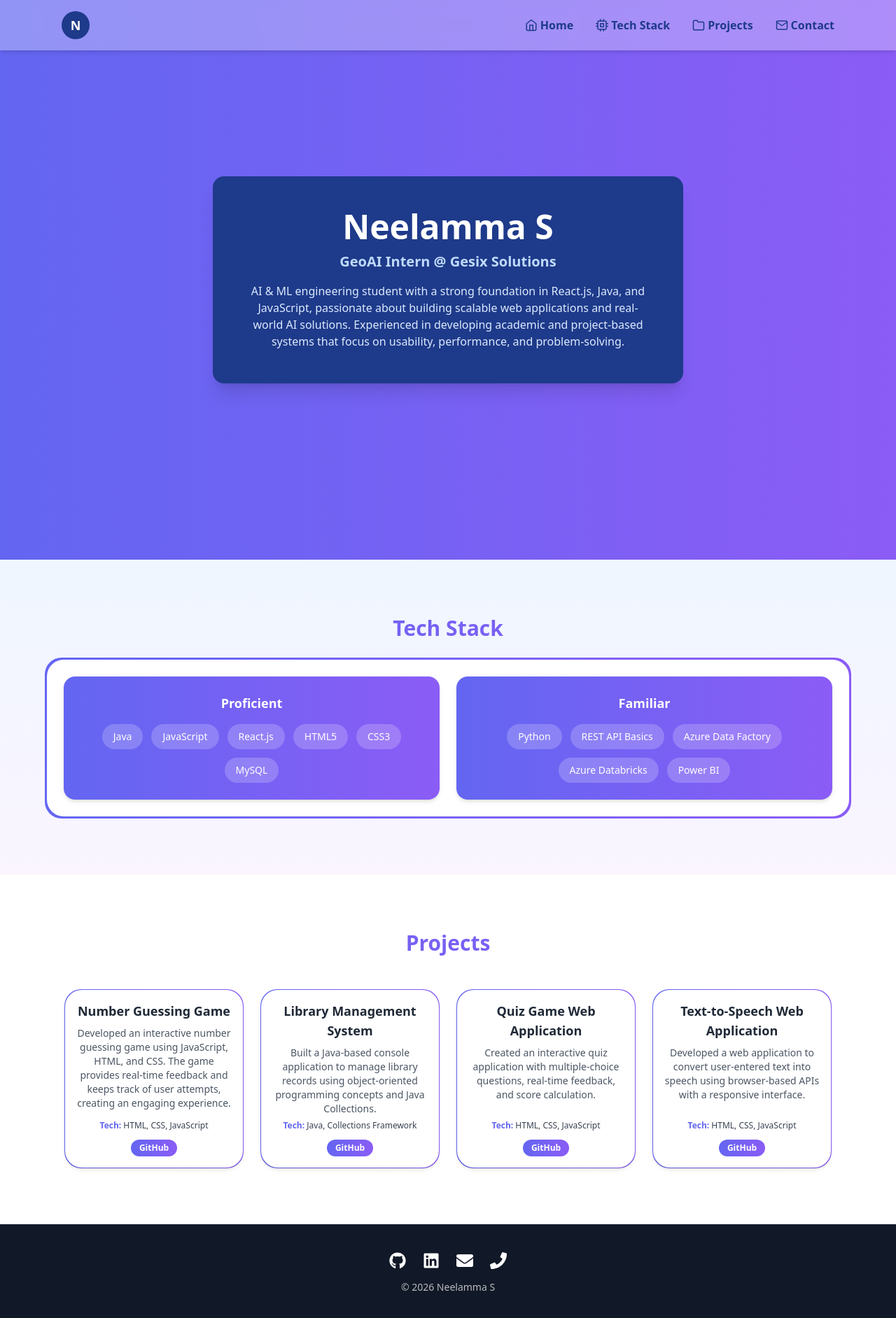
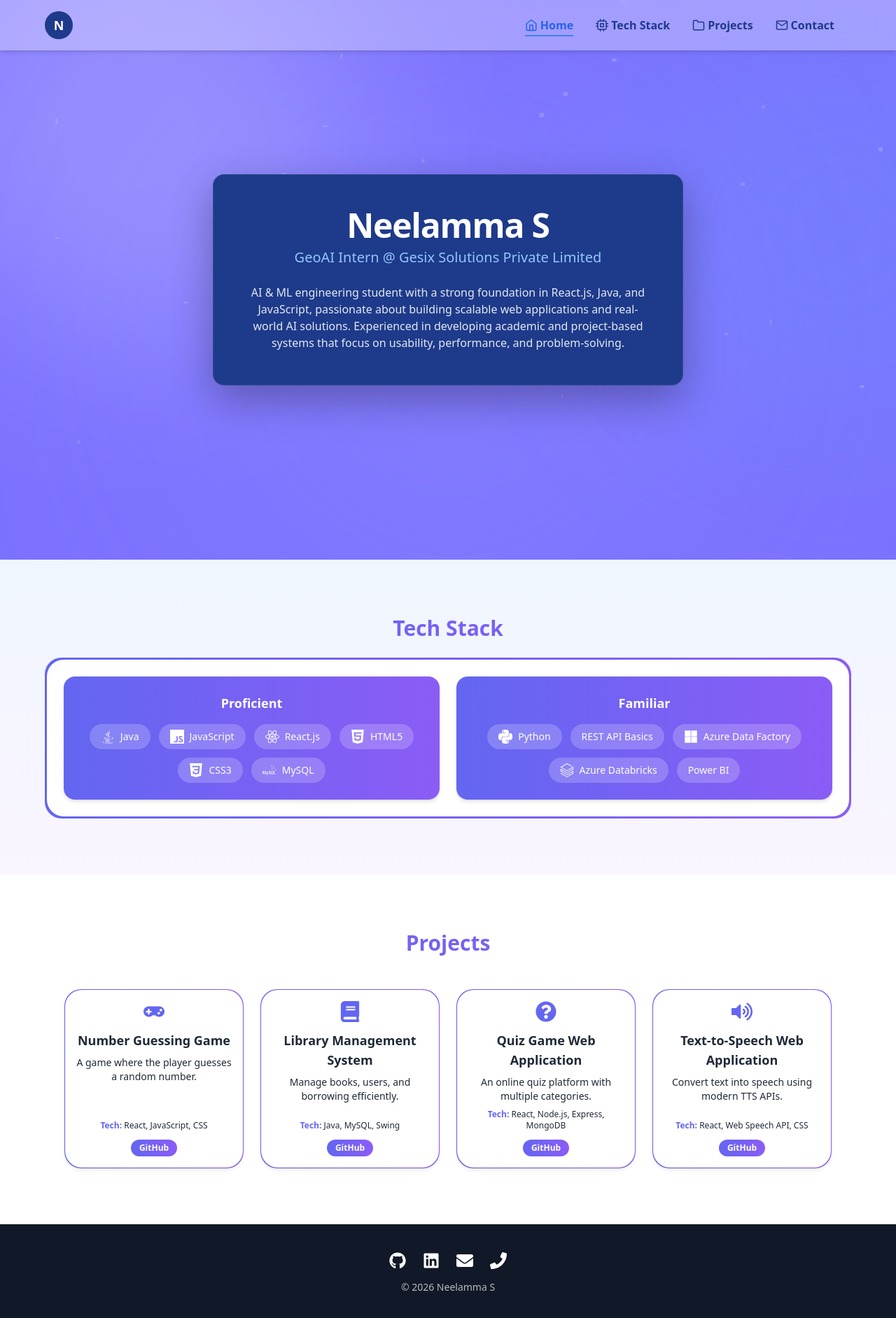
Before and after one commit to Neelamma-S/personal-portfolio, a React (Create React App) app: page / in a window 1280 px wide. Shown: the top 1884 px of the page at 70% size. Built offline with nearby package versions, Linux system fonts and the light colour scheme.

Commit message:
Final portfolio update and cleanup for Gesix Solutions internship

```diff
--- a/src/components/Hero.jsx
+++ b/src/components/Hero.jsx
@@ -2,25 +2,81 @@ const Hero = () => {
   return (
     <section
       id="home"
-      className="min-h-screen flex items-center justify-center bg-gradient-to-r from-primary to-secondary px-6"
+      className="relative min-h-screen flex items-center justify-center px-6 overflow-hidden
+                 bg-[#7c72ff]"
     >
-      {/* Card */}
-      <div className="bg-blue-900 text-white rounded-2xl shadow-xl p-8 md:p-12 max-w-2xl text-center">
-        <h1 className="text-3xl md:text-5xl font-bold mb-3">
+      {/* --- BIGGER BACKGROUND ANIMATIONS --- */}
+      <div className="absolute inset-0 z-0">
+
+        {/* Massive Animated Blobs for deep background coverage */}
+        <div className="absolute -top-[10%] -left-[10%] w-[600px] h-[600px] bg-white/20 rounded-full blur-[120px] animate-blob-giant" />
+        <div className="absolute top-[20%] -right-[5%] w-[500px] h-[500px] bg-blue-400/20 rounded-full blur-[100px] animate-blob-giant animation-delay-2000" />
+        <div className="absolute -bottom-[10%] left-[20%] w-[700px] h-[700px] bg-indigo-300/15 rounded-full blur-[130px] animate-blob-giant animation-delay-4000" />
+
+        {/* Dense Particle Field (Representing AI Nodes) */}
+        <div className="absolute inset-0">
+          {[...Array(40)].map((_, i) => (
+            <div
+              key={i}
+              className="absolute bg-white/30 rounded-full animate-float-up"
+              style={{
+                width: Math.random() * 6 + 2 + 'px', // Bigger particles
+                height: Math.random() * 6 + 2 + 'px',
+                top: Math.random() * 100 + '%',
+                left: Math.random() * 100 + '%',
+                animationDuration: Math.random() * 8 + 7 + 's', // Faster, more active motion
+                animationDelay: Math.random() * 5 + 's',
+                opacity: Math.random() * 0.5 + 0.2,
+              }}
+            />
+          ))}
+        </div>
+      </div>
+
+      {/* --- BOX CONTENT (Exact same structure & colors) --- */}
+      <div
+        className="relative z-10 bg-[#1e3a8a] text-white rounded-2xl shadow-[0_20px_60px_rgba(0,0,0,0.3)]
+                   p-8 md:p-12 max-w-2xl text-center border border-white/10
+                   transition-all duration-500 hover:scale-[1.02]"
+      >
+        <h1 className="text-3xl md:text-5xl font-bold mb-2 tracking-tight">
           Neelamma S
         </h1>
 
-        <p className="text-lg md:text-xl font-semibold text-blue-200 mb-4">
-          GeoAI Intern @ Gesix Solutions
+        <p className="text-lg md:text-xl font-medium text-blue-300 mb-6">
+          GeoAI Intern @ Gesix Solutions Private Limited
         </p>
 
-        <p className="text-sm md:text-base text-blue-100 leading-relaxed">
+        <p className="text-sm md:text-base text-slate-200 leading-relaxed font-normal">
           AI & ML engineering student with a strong foundation in React.js, Java, and JavaScript,
-passionate about building scalable web applications and real-world AI solutions.
-Experienced in developing academic and project-based systems that focus on usability,
-performance, and problem-solving.
+          passionate about building scalable web applications and real-world AI solutions.
+          Experienced in developing academic and project-based systems that focus on usability,
+          performance, and problem-solving.
         </p>
       </div>
+
+      {/* --- BIGGER & FASTER ANIMATION STYLES --- */}
+      <style jsx>{`
+        @keyframes blob-giant {
+          0%, 100% { transform: translate(0, 0) scale(1); }
+          33% { transform: translate(100px, -80px) scale(1.2); }
+          66% { transform: translate(-80px, 40px) scale(0.8); }
+        }
+        @keyframes float-up {
+          0% { transform: translateY(10vh) translateX(0); opacity: 0; }
+          20% { opacity: 0.6; }
+          80% { opacity: 0.6; }
+          100% { transform: translateY(-100vh) translateX(20px); opacity: 0; }
+        }
+        .animate-blob-giant {
+          animation: blob-giant 12s infinite ease-in-out alternate;
+        }
+        .animate-float-up {
+          animation: float-up linear infinite;
+        }
+        .animation-delay-2000 { animation-delay: 2s; }
+        .animation-delay-4000 { animation-delay: 4s; }
+      `}</style>
     </section>
   );
 };
--- a/src/components/Navbar.jsx
+++ b/src/components/Navbar.jsx
@@ -1,54 +1,91 @@
 import { FiHome, FiCpu, FiFolder, FiMail, FiMenu, FiX } from "react-icons/fi";
-import { useState } from "react";
+import { useState, useEffect } from "react";
+
+// ✅ Define menuItems outside the component
+const menuItems = [
+  { name: "Home", slug: "home", icon: <FiHome size={18} /> },
+  { name: "Tech Stack", slug: "tech-stack", icon: <FiCpu size={18} /> },
+  { name: "Projects", slug: "projects", icon: <FiFolder size={18} /> },
+  { name: "Contact", slug: "contact", icon: <FiMail size={18} /> },
+];
 
 const Navbar = () => {
   const [isOpen, setIsOpen] = useState(false);
+  const [activeSection, setActiveSection] = useState("home");
 
-  const menuItems = [
-    { name: "Home", icon: <FiHome size={18} /> },
-    { name: "Tech Stack", icon: <FiCpu size={18} /> },
-    { name: "Projects", icon: <FiFolder size={18} /> },
-    { name: "Contact", icon: <FiMail size={18} /> },
-  ];
+  useEffect(() => {
+    const handleScroll = () => {
+      const scrollPos = window.scrollY + 120;
+
+      menuItems.forEach((item) => {
+        const section = document.getElementById(item.slug);
+        if (
+          section &&
+          section.offsetTop <= scrollPos &&
+          section.offsetTop + section.offsetHeight > scrollPos
+        ) {
+          setActiveSection(item.slug);
+        }
+      });
+    };
+
+    window.addEventListener("scroll", handleScroll);
+    return () => window.removeEventListener("scroll", handleScroll);
+  }, []);
 
   return (
-    <nav className="fixed w-full z-50 bg-white/30 backdrop-blur-md shadow-md">
-      <div className="max-w-6xl mx-auto flex justify-between items-center py-4 px-6">
+    <nav
+      className="fixed w-full z-50 bg-white/30 backdrop-blur-md shadow-md"
+      role="navigation"
+      aria-label="Main navigation"
+    >
+      <div className="max-w-6xl mx-auto flex items-center justify-between py-4 px-6">
 
-        {/* Left: Profile Avatar with Initial */}
-        <div className="w-10 h-10 rounded-full bg-blue-900 text-white flex items-center justify-center font-bold text-lg">
+        {/* Left: Profile Avatar (shifted left) */}
+        <div
+          className="w-10 h-10 rounded-full bg-blue-900 text-white flex items-center justify-center font-bold text-lg
+                     md:-ml-6"
+          aria-label="Profile avatar for Neelamma S"
+        >
           N
         </div>
 
-        {/* Hamburger Toggle (Mobile Only) */}
+        {/* Hamburger Toggle */}
         <button
           className="md:hidden text-blue-900"
           onClick={() => setIsOpen(!isOpen)}
+          aria-label={isOpen ? "Close menu" : "Open menu"}
+          aria-expanded={isOpen}
+          aria-controls="primary-menu"
         >
           {isOpen ? <FiX size={24} /> : <FiMenu size={24} />}
         </button>
 
-        {/* Right: Menu Items */}
+        {/* Menu Items */}
         <ul
-          className={`flex gap-8 md:flex md:static absolute md:bg-transparent bg-white/90
-                      md:w-auto w-full left-0 md:top-auto top-16 md:flex-row flex-col
-                      items-center md:items-center transition-all duration-300
-                      ${isOpen ? "block" : "hidden md:flex"}`}
+          id="primary-menu"
+          className={`flex gap-8 md:static absolute md:bg-transparent bg-white/90 md:w-auto w-full left-0 top-16
+            md:flex-row flex-col items-center transition-all duration-300
+            ${isOpen ? "block" : "hidden md:flex"}`}
         >
           {menuItems.map((item) => (
-            <li key={item.name}>
+            <li key={item.slug}>
               <a
-                href={`#${item.name.toLowerCase().replace(" ", "")}`}
-                className="flex items-center gap-1 relative text-blue-900 font-semibold transition-all duration-300
-                           after:content-[''] after:absolute after:-bottom-1 after:left-0
-                           after:w-0 after:h-0.5 after:bg-blue-500 hover:after:w-full"
+                href={`#${item.slug}`}
+                className={`flex items-center gap-1 relative font-semibold transition-all duration-300
+                  after:content-[''] after:absolute after:-bottom-1 after:left-0 after:w-0 after:h-0.5 after:bg-blue-500
+                  hover:after:w-full ${
+                    activeSection === item.slug
+                      ? "text-blue-600 after:w-full"
+                      : "text-blue-900"
+                  }`}
               >
-                {item.icon}
-                {item.name}
+                {item.icon} {item.name}
               </a>
             </li>
           ))}
         </ul>
+
       </div>
     </nav>
   );
--- a/src/components/Projects.jsx
+++ b/src/components/Projects.jsx
@@ -1,69 +1,59 @@
-// Projects.jsx
-const projects = [
-  {
-    title: "Number Guessing Game",
-    description:
-      "Developed an interactive number guessing game using JavaScript, HTML, and CSS. The game provides real-time feedback and keeps track of user attempts, creating an engaging experience.",
-    tech: "HTML, CSS, JavaScript",
-    github: "https://github.com/Neelamma-S/NumberGuessingGame",
-  },
-  {
-    title: "Library Management System",
-    description: "Built a Java-based console application to manage library records using object-oriented programming concepts and Java Collections.",
-    tech: "Java, Collections Framework",
-    github: "https://github.com/Neelamma-S/LibraryManagementSystem"
-  },
-  {
-    title: "Quiz Game Web Application",
-    description: "Created an interactive quiz application with multiple-choice questions, real-time feedback, and score calculation.",
-    tech: "HTML, CSS, JavaScript",
-    github: "https://github.com/Neelamma-S/QuizGameWebApp"
-  },
-  {
-    title: "Text-to-Speech Web Application",
-    description: "Developed a web application to convert user-entered text into speech using browser-based APIs with a responsive interface.",
-    tech: "HTML, CSS, JavaScript",
-    github: "https://github.com/Neelamma-S/TextToSpeechWebApp"
-  }
-];
+import React from "react";
+import { projects } from "../data/projects";
+import { FaGamepad, FaBook, FaQuestionCircle, FaVolumeUp } from "react-icons/fa";
+
+// Map project titles to default icons
+const defaultIconMap = {
+  "Number Guessing Game": FaGamepad,
+  "Library Management System": FaBook,
+  "Quiz Game Web Application": FaQuestionCircle,
+  "Text-to-Speech Web Application": FaVolumeUp,
+};
 
 const Projects = () => {
   return (
-    <section id="projects" className="py-20 bg-white">
-
+    <section id="projects" className="py-20 bg-white text-gray-800">
       {/* Section Title */}
-      <h2 className="text-3xl font-bold text-center mb-12
+      <h2
+        className="text-3xl font-bold text-center mb-12
                    bg-clip-text text-transparent
-                     bg-gradient-to-r from-primary to-secondary">
+                   bg-gradient-to-r from-primary to-secondary"
+      >
         Projects
       </h2>
 
-      {/* Centered Horizontal Flex */}
+      {/* Projects Grid */}
       <div className="flex justify-center flex-wrap gap-6 px-6">
-        {projects.map(project => (
+        {Array.isArray(projects) &&
+          projects.map((project) => {
+            const Icon = defaultIconMap[project.title] || FaQuestionCircle; // fallback icon
+
+            return (
               <div
-            key={project.title}
+                key={project.id}
                 className="w-64 h-64 rounded-3xl p-[1px] bg-gradient-to-r from-primary to-secondary
-                       hover:scale-[1.03] transition transform duration-300"
+                           hover:scale-[1.05] transition-transform duration-300"
               >
-            <div className="bg-white rounded-3xl p-4 h-full shadow-md flex flex-col justify-between">
+                <div className="bg-white rounded-3xl p-4 h-full shadow-md flex flex-col justify-between text-gray-800">
+
+                  {/* Icon */}
+                  <Icon className="text-3xl text-primary mx-auto mb-3" />
 
                   {/* Project Title */}
-              <h3 className="text-lg font-semibold text-gray-800 mb-2 text-center">
-                {project.title}
-              </h3>
+                  <h3 className="text-lg font-semibold mb-2 text-center">{project.title}</h3>
 
                   {/* Description */}
-              <p className="text-gray-600 text-sm flex-1 overflow-hidden text-center">
+                  <p className="text-sm flex-1 overflow-hidden text-center">
                     {project.description}
                   </p>
 
                   {/* Tech Stack */}
-              <p className="mt-2 text-xs text-gray-700 text-center">
+                  <p className="mt-2 text-xs text-center">
                     <b className="text-primary">Tech:</b> {project.tech}
                   </p>
 
                   {/* GitHub Button */}
+                  {project.github && (
                     <a
                       href={project.github}
                       target="_blank"
@@ -71,13 +61,16 @@ const Projects = () => {
                       className="inline-block mt-3 px-3 py-1 rounded-full
                                  bg-gradient-to-r from-primary to-secondary
                                  text-white text-xs font-semibold
-                           hover:shadow-lg transition mx-auto"
+                                 mx-auto"
+                      aria-label={`View ${project.title} on GitHub`}
                     >
                       GitHub
                     </a>
+                  )}
                 </div>
               </div>
-        ))}
+            );
+          })}
       </div>
     </section>
   );
--- a/src/components/TechStack.jsx
+++ b/src/components/TechStack.jsx
@@ -1,20 +1,57 @@
 import { skills } from "../data/skills";
 
-const TechStack = () => {
+// Import only valid icons for the remaining skills
+import {
+  SiJavascript,
+  SiReact,
+  SiHtml5,
+  SiCss3,
+  SiMysql,
+  SiPython,
+  SiDatabricks,
+} from "react-icons/si";
+
+import { FaJava, FaMicrosoft } from "react-icons/fa"; // Java + Azure fallback
+
+// Map each skill to its corresponding icon
+// REST API Basics and Power BI will NOT have icons
+const iconMap = {
+  Java: FaJava,
+  JavaScript: SiJavascript,
+  "React.js": SiReact,
+  HTML5: SiHtml5,
+  CSS3: SiCss3,
+  MySQL: SiMysql,
+  Python: SiPython,
+  "Azure Data Factory": FaMicrosoft, // Azure fallback
+  "Azure Databricks": SiDatabricks,
+  // "REST API Basics": no icon
+  // "Power BI": no icon
+};
+
+const TechStack = ({ activeSection }) => {
   return (
-    <section id="skills" className="py-20 bg-gradient-to-b from-blue-50 to-purple-50">
-
+    <section
+      id="tech-stack"
+      className="py-20 bg-gradient-to-b from-blue-50 to-purple-50"
+    >
       {/* Section Title */}
-      <h2 className="text-3xl font-bold text-center mb-6
+      <h2
+        className={`text-3xl font-bold text-center mb-6
                     bg-clip-text text-transparent
-                     bg-gradient-to-r from-primary to-secondary">
+                    bg-gradient-to-r from-primary to-secondary
+                    transition-colors duration-300
+                    ${
+                      activeSection === "tech-stack"
+                        ? "underline decoration-4 decoration-blue-600"
+                        : ""
+                    }`}
+      >
         Tech Stack
       </h2>
 
-      {/* Outer Large Box with Gradient Border */}
+      {/* Outer Container */}
       <div className="max-w-6xl mx-auto rounded-3xl p-[3px] bg-gradient-to-r from-primary to-secondary">
-
-        {/* Inner container */}
         <div className="bg-white rounded-3xl p-6 flex flex-col md:flex-row gap-6">
           {Object.entries(skills).map(([level, list]) => (
             <div
@@ -27,23 +64,27 @@ const TechStack = () => {
               </h3>
 
               <div className="flex flex-wrap gap-3 justify-center">
-                {list.map(skill => (
+                {list.map((skill) => {
+                  const Icon = iconMap[skill];
+                  return (
                     <span
                       key={skill}
-                    className="px-4 py-2 rounded-full
+                      className="flex items-center gap-2 px-4 py-2 rounded-full
                                  bg-white/20 text-white text-sm font-medium
                                  hover:from-primary hover:to-secondary
                                  hover:text-white
                                  transition"
                     >
+                      {/* Only render icon if it exists */}
+                      {Icon && <Icon className="w-5 h-5" />}
                       {skill}
                     </span>
-                ))}
+                  );
+                })}
               </div>
             </div>
           ))}
         </div>
-
       </div>
     </section>
   );
--- a/src/data/projects.js
+++ b/src/data/projects.js
@@ -1,30 +1,36 @@
+import { FaGamepad, FaBook, FaQuestionCircle, FaVolumeUp } from "react-icons/fa";
+
 export const projects = [
   {
+    id: 1,
     title: "Number Guessing Game",
-    description:
-      "Developed an interactive number guessing game using JavaScript, HTML, and CSS. The game provides real-time feedback and keeps track of user attempts, creating an engaging experience.",
-    tech: "HTML, CSS, JavaScript",
+    description: "A game where the player guesses a random number.",
+    tech: "React, JavaScript, CSS",
     github: "https://github.com/Neelamma-S/NumberGuessingGame",
+    icon: FaGamepad, // <-- React Icon component
   },
   {
+    id: 2,
     title: "Library Management System",
-    description:
-      "Built a Java-based console application to manage library records using object-oriented programming concepts and Java Collections.",
-    tech: "Java, Collections Framework",
-    github: "https://github.com/yourusername/library-management-system",
+    description: "Manage books, users, and borrowing efficiently.",
+    tech: "Java, MySQL, Swing",
+    github: "https://github.com/your-repo/library-management",
+    icon: FaBook,
   },
   {
+    id: 3,
     title: "Quiz Game Web Application",
-    description:
-      "Created an interactive quiz application with multiple-choice questions, real-time feedback, and score calculation.",
-    tech: "HTML, CSS, JavaScript",
-    github: "https://github.com/yourusername/quiz-game-web-app",
+    description: "An online quiz platform with multiple categories.",
+    tech: "React, Node.js, Express, MongoDB",
+    github: "https://github.com/your-repo/quiz-game",
+    icon: FaQuestionCircle,
   },
   {
+    id: 4,
     title: "Text-to-Speech Web Application",
-    description:
-      "Developed a web application to convert user-entered text into speech using browser-based APIs with a responsive interface.",
-    tech: "HTML, CSS, JavaScript",
-    github: "https://github.com/yourusername/text-to-speech-web-app",
+    description: "Convert text into speech using modern TTS APIs.",
+    tech: "React, Web Speech API, CSS",
+    github: "https://github.com/your-repo/text-to-speech",
+    icon: FaVolumeUp,
   },
 ];
--- a/tailwind.config.js
+++ b/tailwind.config.js
@@ -1,13 +1,27 @@
 /** @type {import('tailwindcss').Config} */
 module.exports = {
-  content: [
-    "./src/**/*.{js,jsx,ts,tsx}",
-  ],
+  content: ["./src/**/*.{js,jsx,ts,tsx}"],
   theme: {
     extend: {
       colors: {
-        primary: "#6366f1", // indigo
-        secondary: "#8b5cf6", // purple
+        primary: "#6366f1",
+        secondary: "#8b5cf6",
+      },
+      keyframes: {
+        fadeIn: {
+          "0%": { opacity: 0, transform: "translateY(10px)" },
+          "100%": { opacity: 1, transform: "translateY(0)" },
+        },
+      },
+      animation: {
+        fadeIn: "fadeIn 0.5s ease forwards",
+      },
+      rotate: {
+        'x-6': '6deg',
+        'y-6': '6deg',
+      },
+      perspective: {
+        1000: '1000px',
       },
     },
   },
```
Also changed, not shown: package.json (+10 -6 lines), src/components/Footer.jsx (+63 -6 lines), src/index.css (+24 -0 lines), 2 other files (tests, documents, lock files or other folders). Lines whose indentation alone changed are shown as unchanged.
